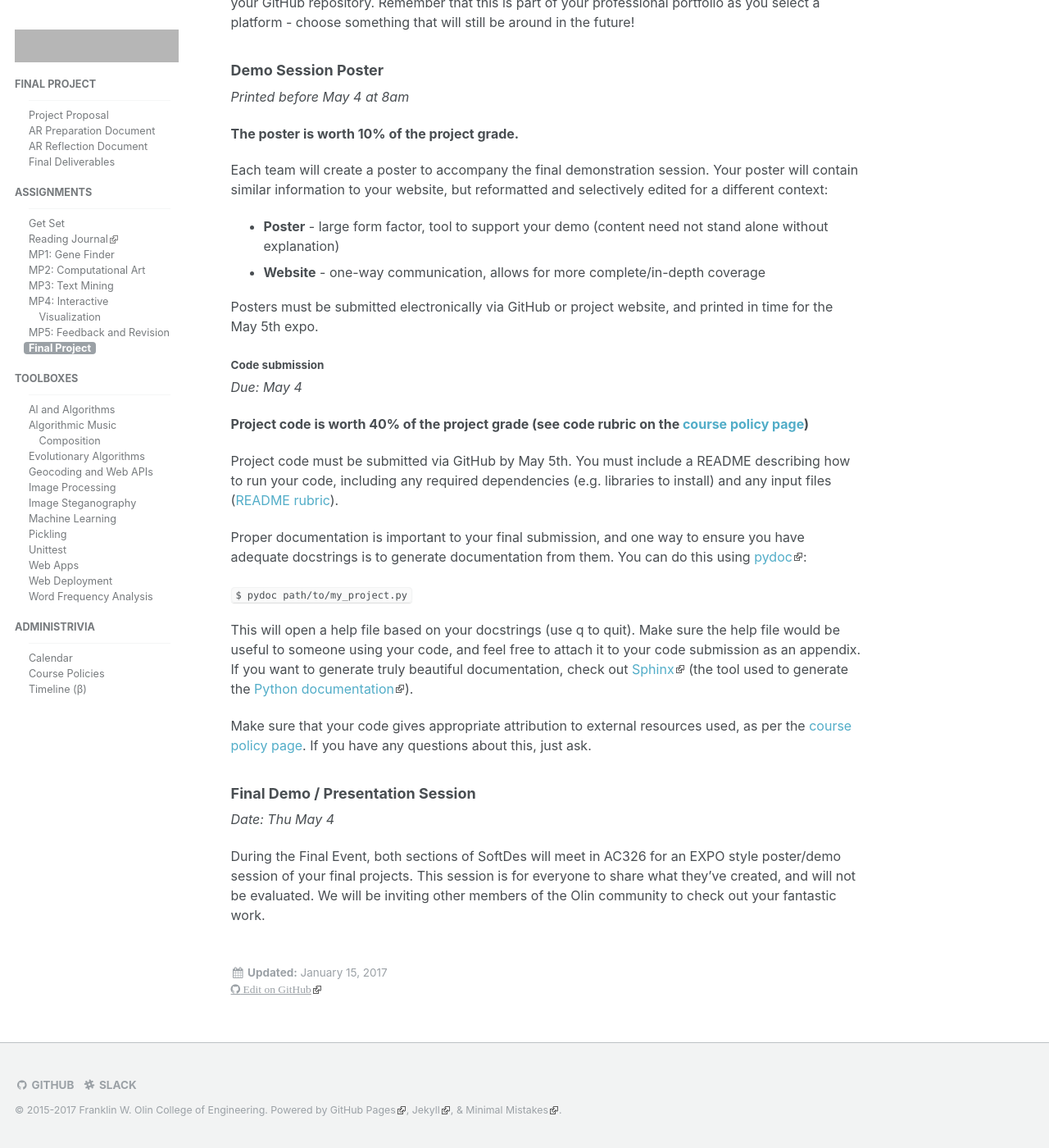
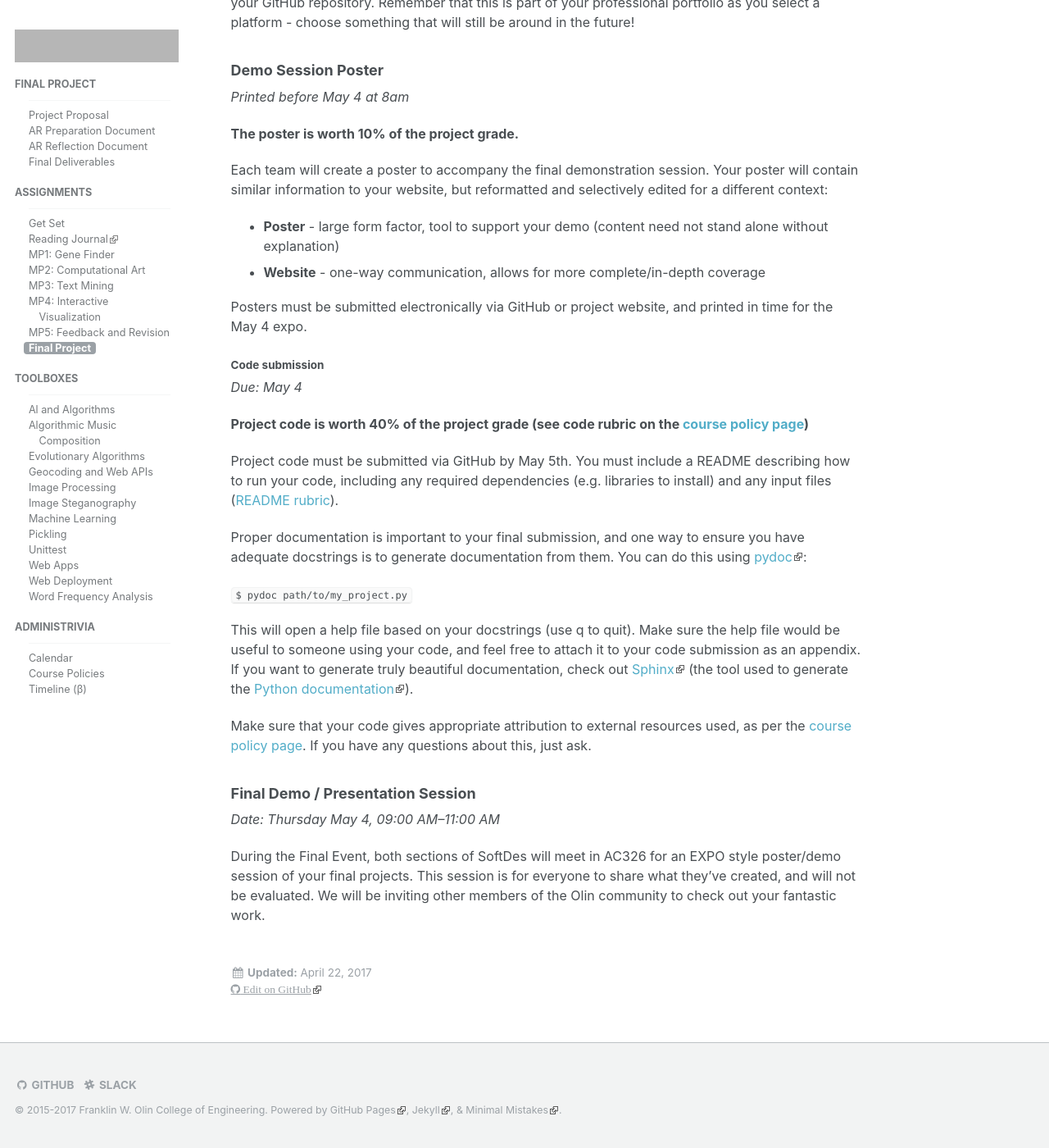
Before and after one commit to sd17spring/sd17spring.github.io, a Jekyll site: the page built from _assignments/final-project.md, in a window 1280 px wide and 1400 px high, scrolled down 4722 px. Shown: the whole window at 82% size. Built offline with Jekyll 4.4.1, drawn with Linux system fonts in a browser that asks for light colours; grey boxes are pictures that could not be loaded.

Commit message:
Move expo date to _data/dates.yml; replace a literal by this; add end time

```diff
--- a/_assignments/final-project.md
+++ b/_assignments/final-project.md
@@ -1,11 +1,10 @@
 ---
 title: Final Project
-date: 2017-01-15 13:01:52 -05:00
-description: 'From now until the end of the semester you will be working with a team
+date: 2017-04-22 12:01:00 -04:00
+description: |
+  From now until the end of the semester you will be working with a team
   of students on a group software project. The project will culminate during the Final
   Event period for this class,  with EXPO style demo / poster session.
-
-'
 start_date: 2017-03-09
 due_date: 2017-05-04
 parts:
@@ -186,7 +185,7 @@ and selectively edited for a different context:
 * **Website** - one-way communication, allows for more complete/in-depth coverage
 
 Posters must be submitted electronically via GitHub or project website, and
-printed in time for the May 5th expo.
+printed in time for the {{ site.data.dates.final_expo | date: '%b %-d' }} expo.
 
 #### Code submission
 
@@ -216,7 +215,7 @@ about this, just ask.
 
 ### Final Demo / Presentation Session
 
-_Date: {% if site.course.dates.final_expo %}{{ site.course.dates.final_expo | date: '%a %b %-d' }}{% else %}TBD{% endif %}_
+_Date: {% if site.data.dates.final_expo %}{{ site.data.dates.final_expo | date: '%A %b %-d, %H:%M %p' }}–{{ site.data.dates.final_expo_end | date: '%H:%M %p' }}{% else %}TBD{% endif %}_
 
 During the Final Event, both sections of SoftDes will meet in AC326
 for an EXPO style poster/demo session of your final projects. This session is
--- a/_config.yml
+++ b/_config.yml
@@ -18,10 +18,6 @@ author:
 
 copyright_date: 2015-2017
 copyright_holder: Franklin W. Olin College of Engineering
-
-course:
-  dates:
-    final_expo: 2017-05-04 00:00:00.000000000 Z
 
 # more Jekyll settings (from here to end of file)
 
--- a/_data/dates.yml
+++ b/_data/dates.yml
@@ -3,3 +3,5 @@ tr1: 2017-03-27
 project_presentation: 2017-04-24
 final_website: 2017-04-27
 final_deliverables: 2017-05-04
+final_expo: 2017-05-04 09:00:00 -4
+final_expo_end: 2017-05-04 11:00:00 -4
```
